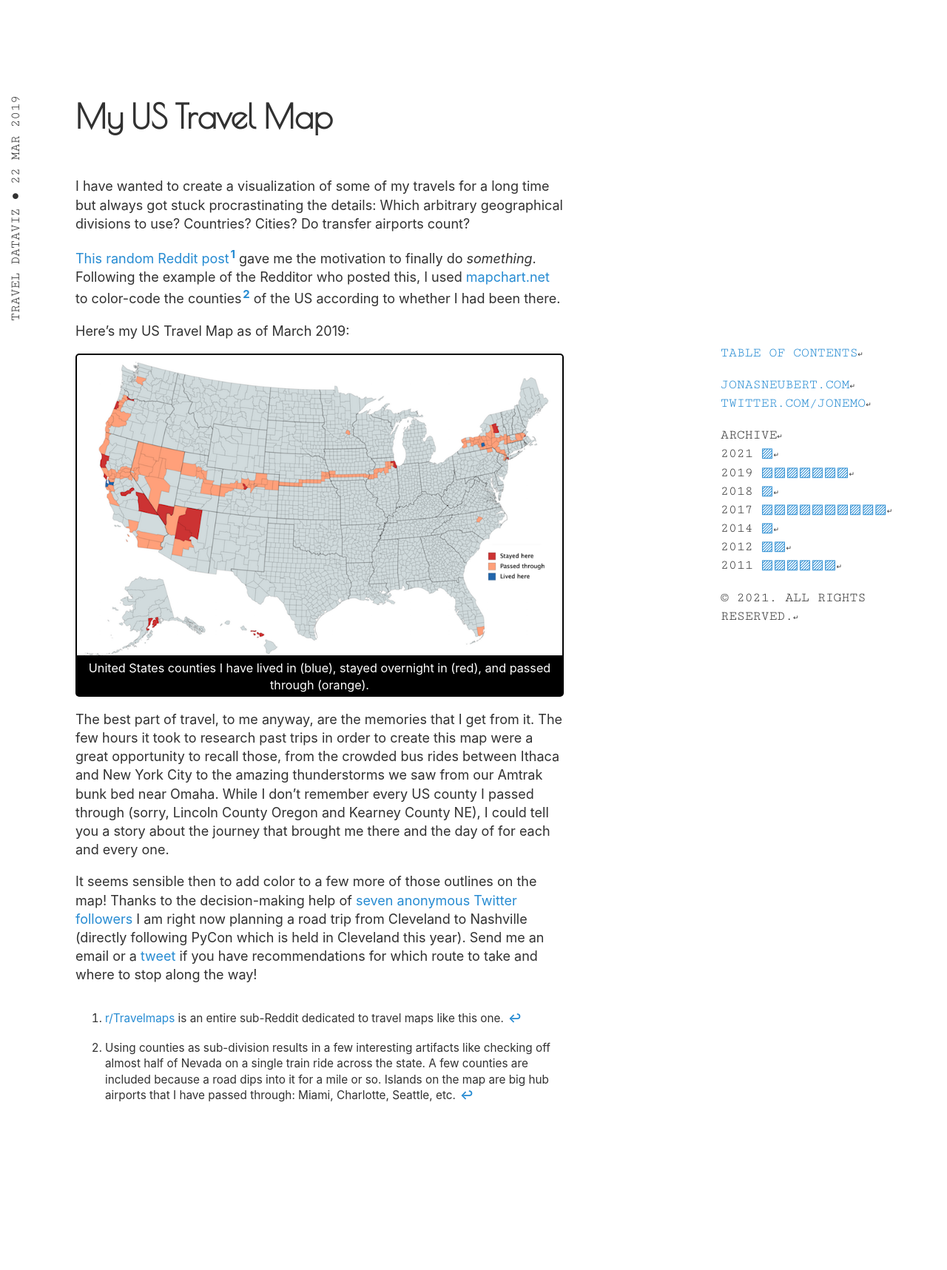
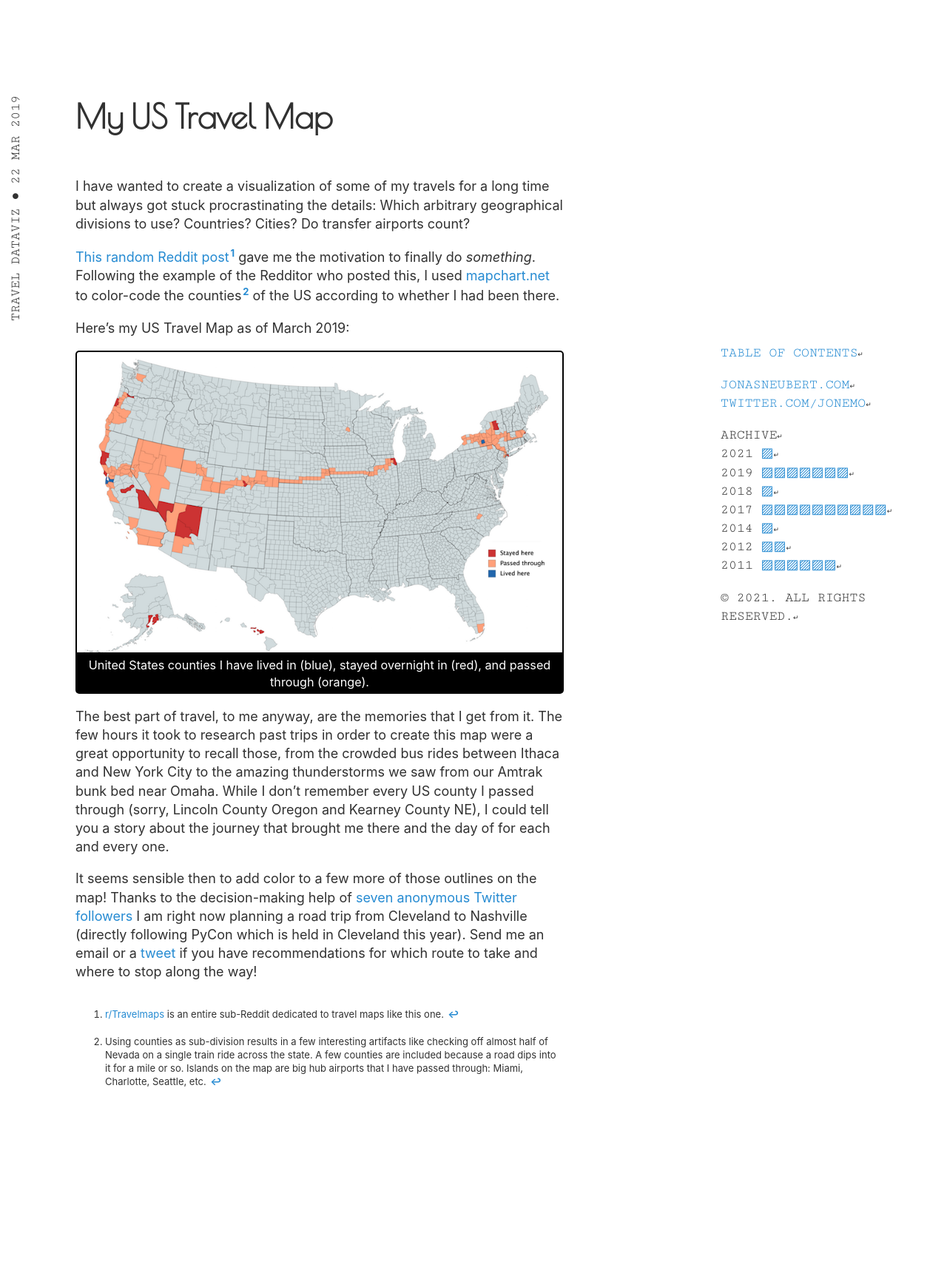
Before and after one commit to jonemo/blog.jonasneubert.com, a Jekyll site: the page built from _posts/2019-03-22-my-us-travel-map.md, in a window 1280 px wide. Shown: the whole page at 74% size. Built offline with Jekyll 4.4.1, drawn with Linux system fonts in a browser that asks for light colours; after the commit the page ends 1696 px from its top, so only the background shows below that.

Commit message:
[design] footnote marks and footnote contents in small font

```diff
--- a/_sass/hyde/neubertified.scss
+++ b/_sass/hyde/neubertified.scss
@@ -27,7 +27,16 @@ ul {
 }
 
 table {
-  font-size:small;
+  font-size: small;
+}
+
+.post sup[role=doc-noteref] {
+  font-size: small;
+}
+
+.post div[role=doc-endnotes] {
+  font-size: small;
+  word-wrap: break-word; /* to force long links to break */
 }
 
 /*
```
